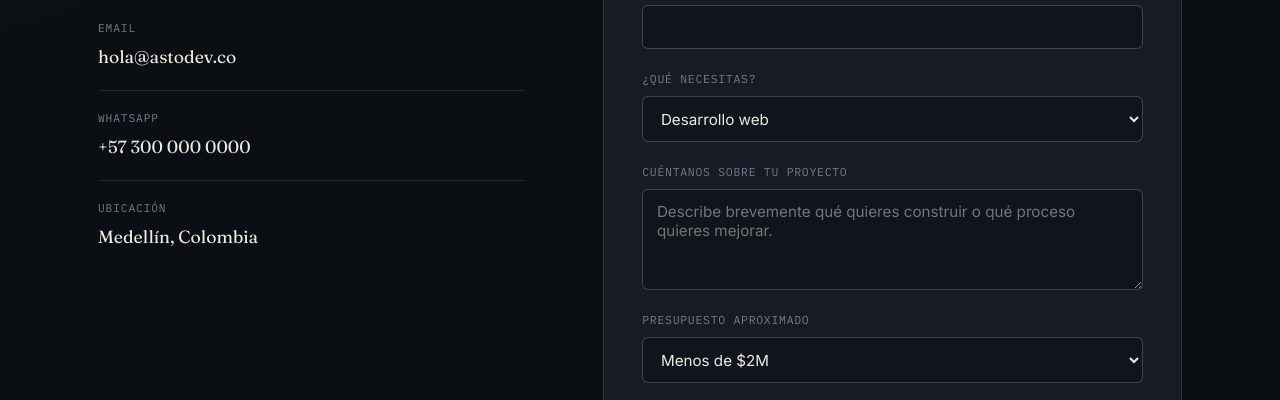
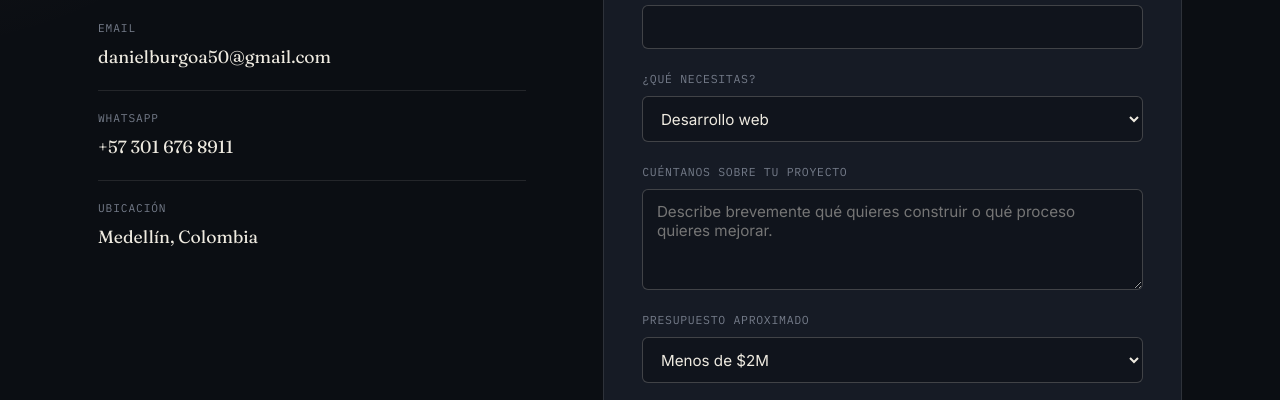
Before and after one commit to iamFear/astodev, an Astro site: page /contacto in a window 1280 px wide. Shown: the part 400-800 px from the top of the page. Built offline with nearby package versions, Linux system fonts and the light colour scheme; Astro itself is replaced by a stand-in of ours; a web font is replaced by a local one.

Commit message:
contacts modified (pending real contacts)

```diff
--- a/src/pages/contacto.astro
+++ b/src/pages/contacto.astro
@@ -11,13 +11,13 @@ import Layout from '../layouts/Layout.astro';
         <p>Cuéntanos qué necesitas y te respondemos en menos de 24 horas, sin compromiso.</p>
 
         <div class="contact-direct">
-          <a href="mailto:hola@astodev.co" class="direct-item">
+          <a href="mailto:danielburgoa50@gmail.com" class="direct-item">
             <span class="tag">Email</span>
-            <span>hola@astodev.co</span>
+            <span>danielburgoa50@gmail.com</span>
           </a>
-          <a href="https://wa.me/573000000000" target="_blank" rel="noopener" class="direct-item">
+          <a href="https://wa.me/573016768911" target="_blank" rel="noopener" class="direct-item">
             <span class="tag">WhatsApp</span>
-            <span>+57 300 000 0000</span>
+            <span>+57 301 676 8911</span>
           </a>
           <div class="direct-item">
             <span class="tag">Ubicación</span>
```
Also changed, not shown: 1 other file.
